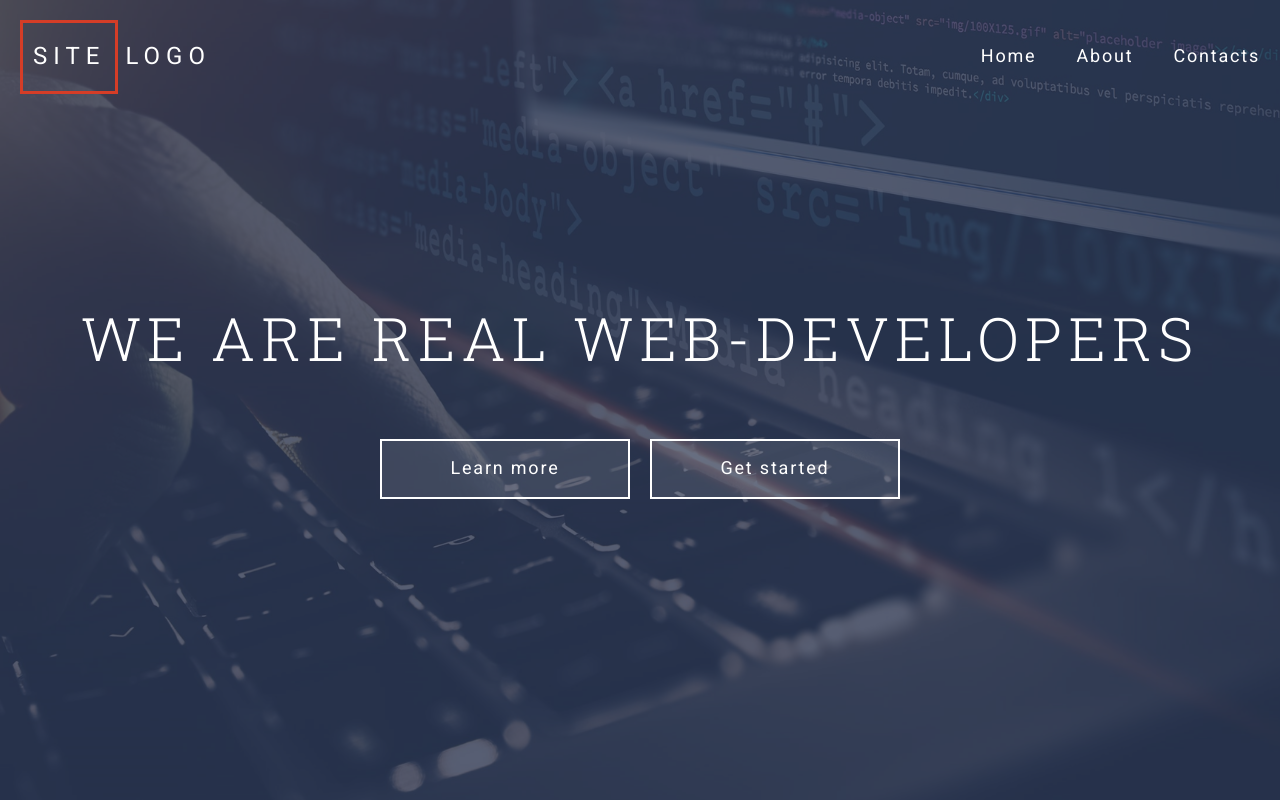
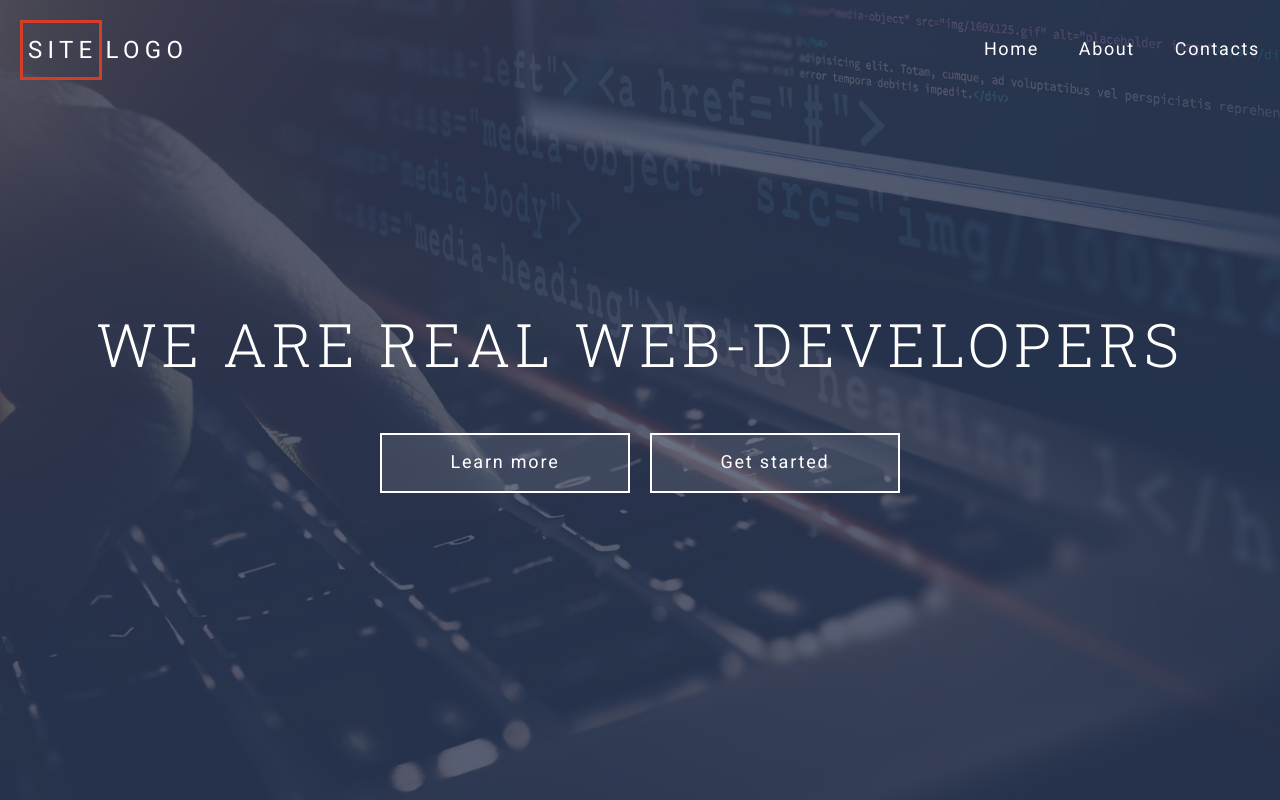
Before and after one commit to benedict-16/grid-template, a website: page index.html in a window 1280 px wide. Drawn offline with Linux system fonts and the light colour scheme.

Commit message:
first page pexel perfect

```diff
--- a/assets/scss/common/_typography.scss
+++ b/assets/scss/common/_typography.scss
@@ -16,7 +16,7 @@ html {
 h1 {
 font-family: $font-header;
 font-size: 3.75rem;
-letter-spacing: 0.1em;
+letter-spacing: 0.08em;
 font-weight: 300;
 line-height: 1.2em;
 }
--- a/assets/scss/components/header/_header-content.scss
+++ b/assets/scss/components/header/_header-content.scss
@@ -10,7 +10,7 @@
   }
 
   &__title {
-    margin: 0 0 65px 0;
+    margin: 0 0 53px 0;
     text-align: center;
   }
 
--- a/assets/scss/components/header/_header-logo.scss
+++ b/assets/scss/components/header/_header-logo.scss
@@ -3,7 +3,7 @@
 
 .header-logo {
   font-size: 1.5rem;
-  letter-spacing: 0.25em;
+  letter-spacing: 0.22em;
 
   &__link {
     display: block;
@@ -13,7 +13,7 @@
   &__accent {
     display: inline-block;
     border: 3px solid #d53d27;
-    padding: 20px 10px 20px 10px;
-    margin-right: 7px;
+    padding: 14px 1px 12px 5px;
+    margin-right: 4px;
   }
 }
--- a/assets/scss/components/header/_header-navbar.scss
+++ b/assets/scss/components/header/_header-navbar.scss
@@ -22,7 +22,7 @@
 
   &__link {
     font-size: 1.125rem;
-    letter-spacing: 0.1em;
+    letter-spacing: 0.088em;
     display: block;
     padding: $gap $gap-sm;
   }
```
Also changed, not shown: assets/css/style.css.
